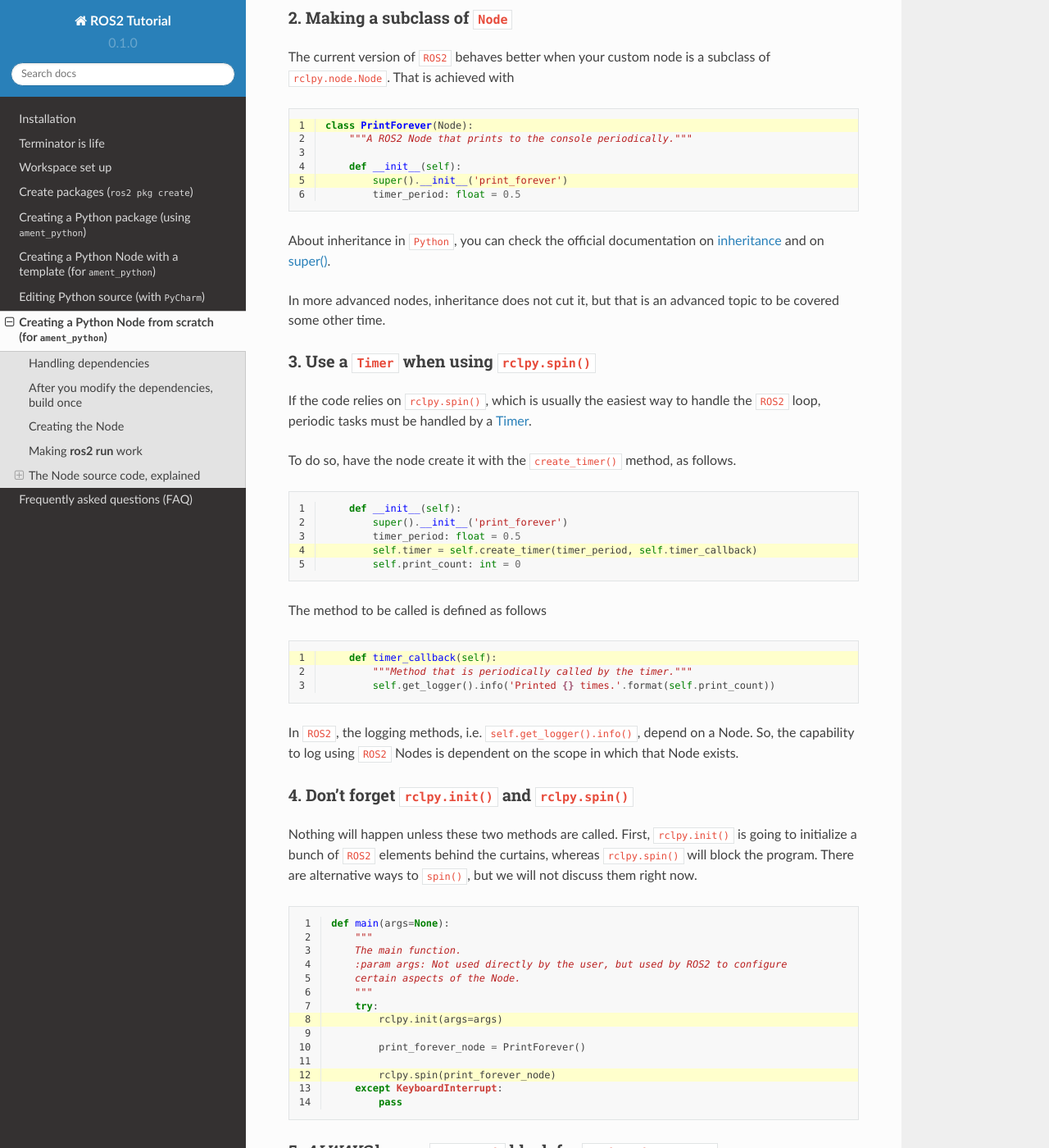
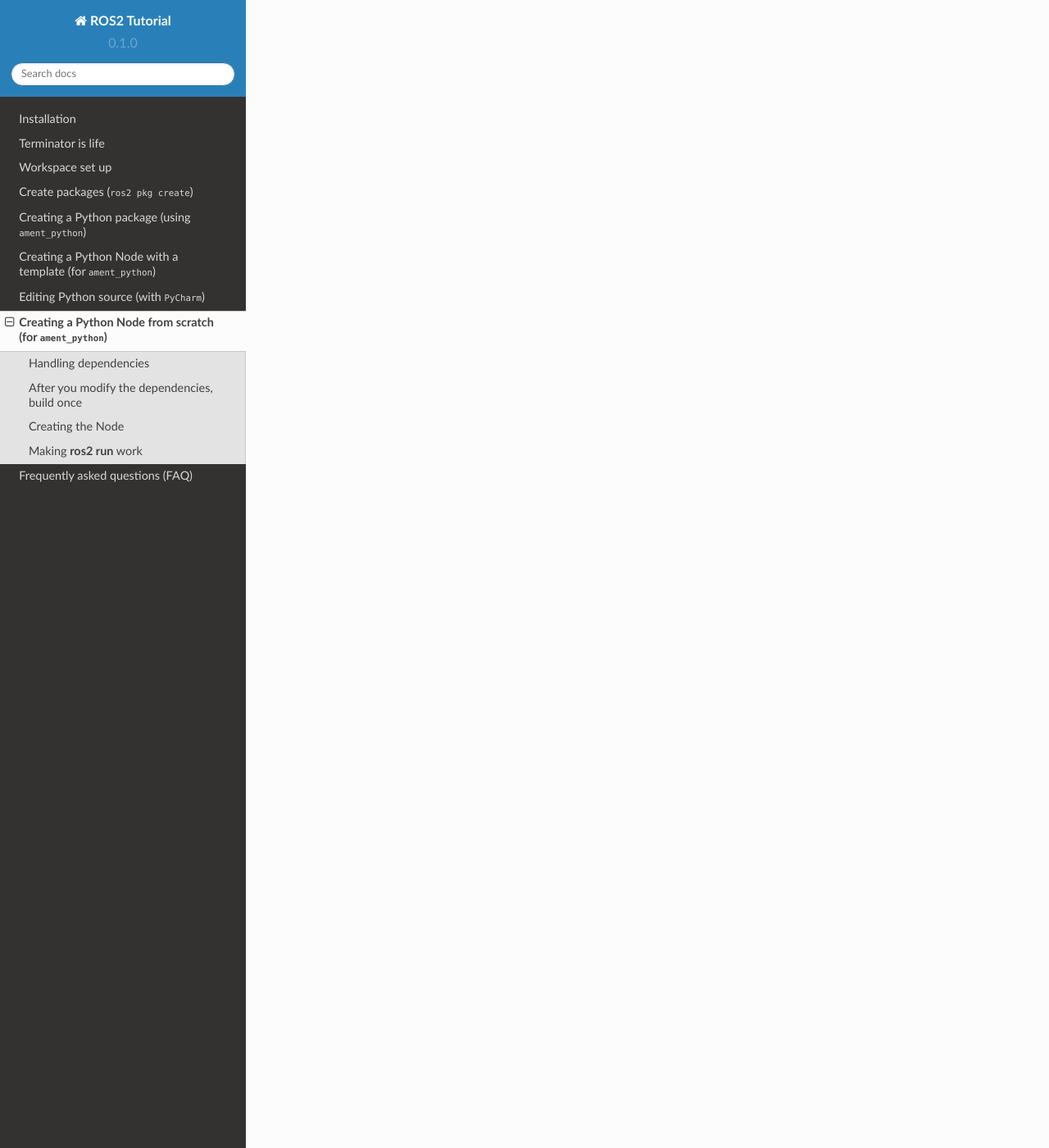
Before and after one commit to mmmarinho/ROS2_Tutorial, a Sphinx documentation site: the page built from docs/source/create_python_node_from_scratch.rst, in a window 1280 px wide and 1400 px high, scrolled down 3506 px. Shown: the whole window at 82% size. Built offline with Sphinx 7.4.7 and the Read the Docs theme 2.0.0, drawn with Linux system fonts in a browser that asks for light colours; some of the changed text lies outside the part shown.

Commit message:
Update create_python_node_from_scratch.rst

```diff
--- a/docs/source/create_python_node_from_scratch.rst
+++ b/docs/source/create_python_node_from_scratch.rst
@@ -105,105 +113,3 @@
     [INFO] [1683010988.622735422] [print_forever]: Printed 0 times.
 
 To stop, press :kbd:`CTRL+C` and the Node will return gracefully.
-
-The Node source code, explained
--------------------------------
-
-In a strict sense, this new Node is not minimal, but it does showcase most good practices in a Node that actually does something.
-
-1. The imports
-~~~~~~~~~~~~~~
-
-.. literalinclude:: ../scripts/print_forever_node.py
-   :language: python
-   :linenos:
-   :lines: 24-25
-
-As in any :code:`Python` code, we have to import the libraries that we will use and specific modules/classes within those libraries. With :code:`rclpy`, there is no difference.
-
-2. Making a subclass of :code:`Node`
-~~~~~~~~~~~~~~~~~~~~~~~~~~~~~~~~~~~~
-
-The current version of :code:`ROS2` behaves better when your custom node is a subclass of :code:`rclpy.node.Node`. That is achieved with
-
-.. literalinclude:: ../scripts/print_forever_node.py
-   :language: python
-   :linenos:
-   :lines: 28-33
-   :emphasize-lines: 1,5
-
-About inheritance in :code:`Python`, you can check the official documentation on `inheritance <https://docs.python.org/3/tutorial/classes.html#inheritance>`_ and on `super() <https://docs.python.org/3/library/functions.html#super>`_.
-
-In more advanced nodes, inheritance does not cut it, but that is an advanced topic to be covered some other time.
-
-3. Use a :code:`Timer` when using :code:`rclpy.spin()`
-~~~~~~~~~~~~~~~~~~~~~~~~~~~~~~~~~~~~~~~~~~~~~~~~~~~~~~
-
-If the code relies on :code:`rclpy.spin()`, which is usually the easiest way to handle the :code:`ROS2` loop, periodic tasks must be handled by a `Timer <https://github.com/ros2/rclpy/blob/humble/rclpy/src/rclpy/timer.hpp>`_.
-
-To do so, have the node create it with the :code:`create_timer()` method, as follows.
-
-.. literalinclude:: ../scripts/print_forever_node.py
-   :language: python
-   :linenos:
-   :lines: 31-35
-   :emphasize-lines: 4
-
-The method to be called is defined as follows
-
-.. literalinclude:: ../scripts/print_forever_node.py
-   :language: python
-   :linenos:
-   :lines: 37-39
-   :emphasize-lines: 1
-
-In :code:`ROS2`, the logging methods, i.e. :code:`self.get_logger().info()`, depend on a Node. So, the capability to log using :code:`ROS2` Nodes is dependent on the scope in which that Node exists.
-
-4. Don't forget :code:`rclpy.init()` and :code:`rclpy.spin()`
-~~~~~~~~~~~~~~~~~~~~~~~~~~~~~~~~~~~~~~~~~~~~~~~~~~~~~~~~~~~~~
-
-Nothing will happen unless these two methods are called. First, :code:`rclpy.init()` is going to initialize a bunch of :code:`ROS2` elements behind the curtains, whereas :code:`rclpy.spin()` will block the program. There are alternative ways to :code:`spin()`, but we will not discuss them right now.
-
-.. literalinclude:: ../scripts/print_forever_node.py
-   :language: python
-   :linenos:
-   :lines: 42-55
-   :emphasize-lines: 8,12
-
-5. *ALWAYS* have a :code:`try-catch` block for :code:`KeyboardInterrupt`
-~~~~~~~~~~~~~~~~~~~~~~~~~~~~~~~~~~~~~~~~~~~~~~~~~~~~~~~~~~~~~~~~~~~~~~~~
-
-In the current version of the `official ROS2 examples <https://docs.ros.org/en/humble/Tutorials/Beginner-Client-Libraries/Writing-A-Simple-Py-Publisher-And-Subscriber.html>`_ , for reasons beyond my comprehension this step is not followed.
-
-However, when running Nodes either in the terminal or in :code:`PyCharm`, catching a :code:`KeyboardInterrupt` is the only reliable way to finish the Nodes cleanly. A :code:`KeyboardInterrupt` is emitted at a terminal by pressing :kbd:`CTRL+C`, whereas it is emitted by :code:`PyCharm` when pressing :guilabel:`Stop`.
-
-That is particularly important when real robots need to be gracefully shutdown (otherwise they might unadvertedly start the evil robot uprising), but it also looks unprofessional when all your Nodes return with an ugly stack trace.
-
-.. literalinclude:: ../scripts/print_forever_node.py
-   :language: python
-   :linenos:
-   :lines: 42-55
-   :emphasize-lines: 7,13
-
-6. *ALWAYS* document your code with Docstrings
-~~~~~~~~~~~~~~~~~~~~~~~~~~~~~~~~~~~~~~~~~~~~~~
-
-As simple as a code might look for you right now, it needs to be documented for anyone you work with, including the future you. In a few weeks/months/years time, the :code:`BeStNoDeYouEvErWrote (TM)` might be indistinguishable from `Yautja Language <https://avp.fandom.com/wiki/Yautja_Language>`_.
-
-Add as much description as possible to classes and methods, using the `Docstring Convention <https://peps.python.org/pep-0257/>`_.
-
-Example for a class:
-
-.. literalinclude:: ../scripts/print_forever_node.py
-   :language: python
-   :linenos:
-   :lines: 28-31
-   :emphasize-lines: 2
-
-Example for a method:
-
-.. literalinclude:: ../scripts/print_forever_node.py
-   :language: python
-   :linenos:
-   :lines: 37-39
-   :emphasize-lines: 2
```
Also changed, not shown: other parts of docs/source/create_python_node_from_scratch.rst (+8 -0 lines).
